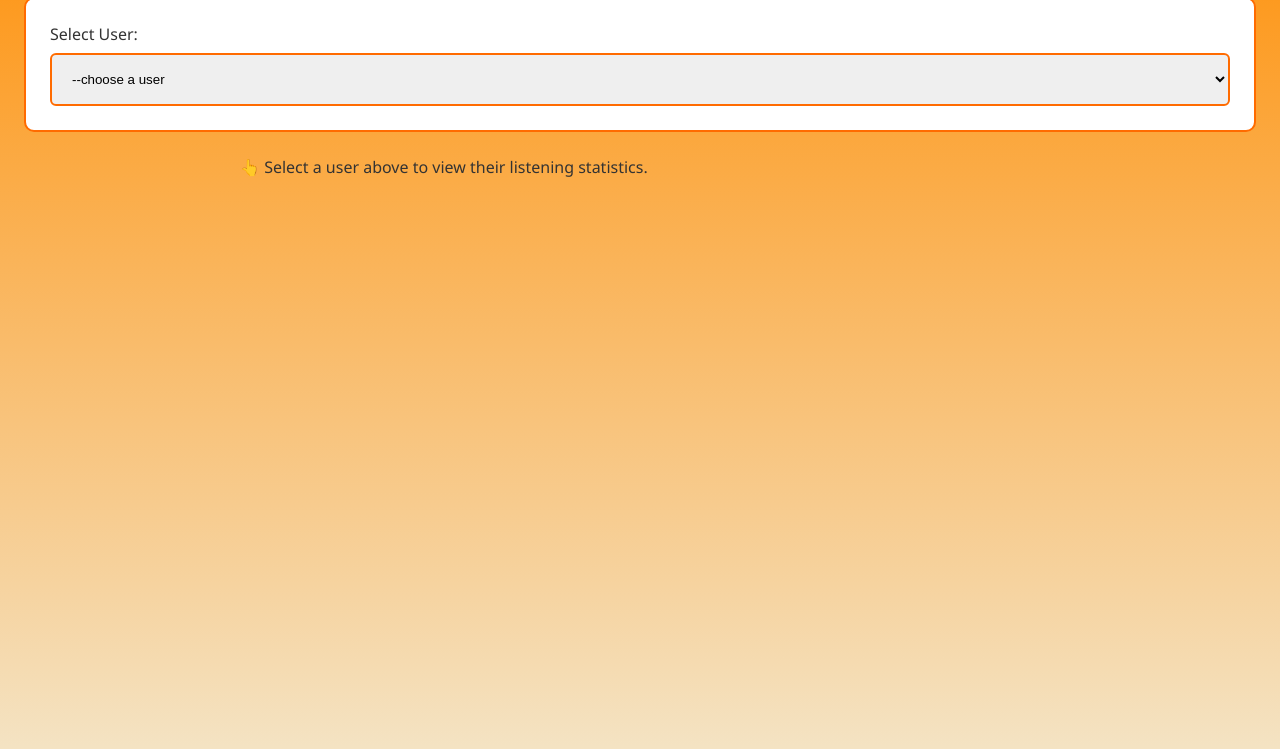
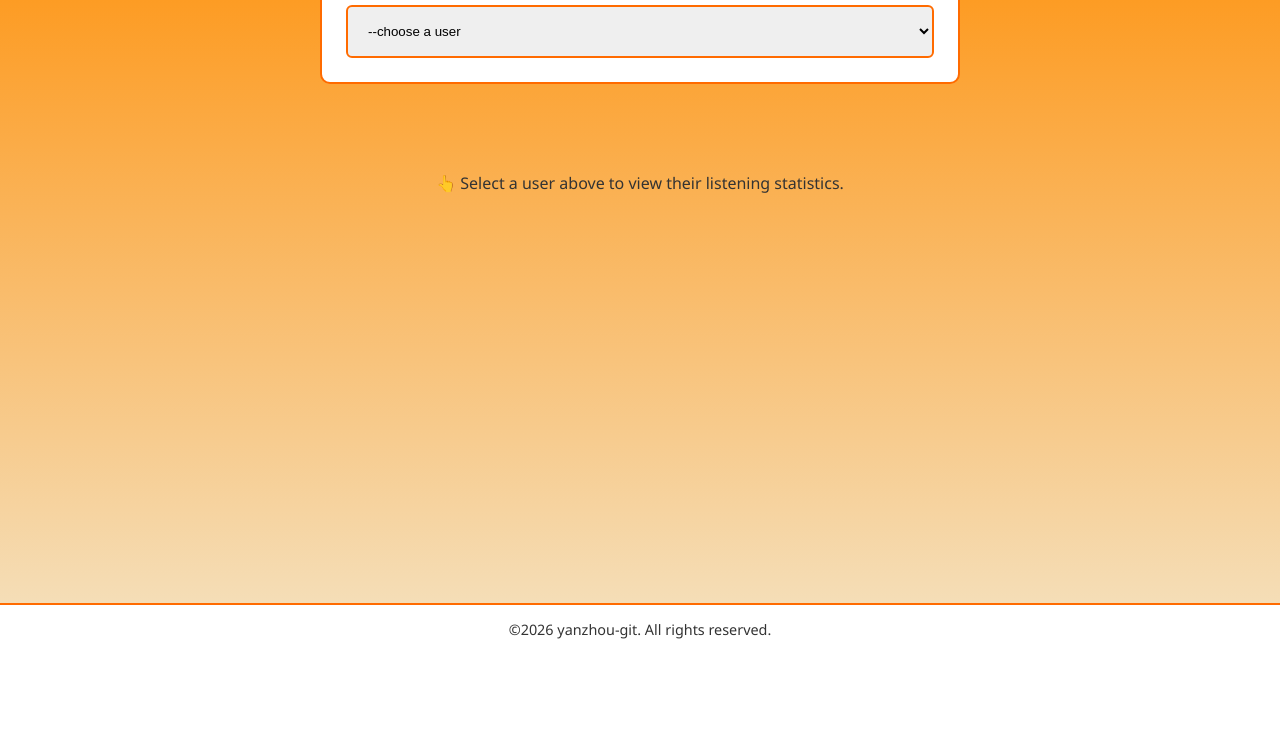
Before and after one commit to yanzhou-git/Music-Data, a website with bundled scripts: page index.html in a window 1280 px wide. Shown: the part 147-896 px from the top of the page. After the commit the page ends 800 px from the top, so only its background shows below. Built offline with nearby package versions, Linux system fonts and the light colour scheme.

Commit message:
footer, selector space

```diff
--- a/index.html
+++ b/index.html
@@ -22,5 +22,8 @@
   <main id="stats-container" aria-live="polite">
      <p>👆 Select a user above to view their listening statistics.</p>
   </main>
+  <footer>
+    <p>©2026 yanzhou-git. All rights reserved.</p>
+  </footer>
   </body>
 </html>
--- a/styles.css
+++ b/styles.css
@@ -41,7 +41,8 @@
    color: var(--color-text);
    background: linear-gradient(to bottom, var(--color-bg-gradient-start), var(--color-bg-gradient-end));
    min-height: 100vh;
-   padding: var(--space-xl) var(--space-md);
+   display: flex;
+   flex-direction:column;
 }
 
 h1 {
@@ -55,16 +56,20 @@
 main {
     max-width: 800px;
     margin: 0 auto;
+    padding: var(--space-xl) var(--space-md);
+    flex: 1;
 }
 
 /* user selector */
 .selector-container {
-     border-radius: var(--radius-md);
-     padding: var(--space-md);
-     margin-bottom: var(--space-md);
+        border-radius: var(--radius-md);
+     padding:    var(--space-md);
      box-sizing: border-box;
-     border: 2px solid var(--color-primary);
+     border:     2px solid var(--color-primary);
      background: var(--color-card-bg);
+     width:      50%;       /* fills available space */
+     max-width:  800px;      /* but never exceeds 800px */
+     margin:     0 auto var(--space-md) auto;  /* centered, bottom gap */
 }
 
 select {
@@ -79,7 +84,7 @@
 label {
     display: block;
     margin-bottom: var(--space-xs);
-    font-weight: var(--font-weight-bold)
+    font-weight: var(--font-weight-bold);
     color: var(--color-primary-dark);
 }
 
@@ -102,3 +107,14 @@
     margin: var(--space-xs) 0;
     color: var(--color-text-muted);
 }
+
+/* ================= Footer ================= */
+footer {
+  margin-top:    auto;
+  text-align:    center;
+  font-size:     var(--font-size-sm);
+  background:    #ffffff;
+  border-top:    2px solid var(--color-primary);
+  color:         var(--color-text-sub);
+  padding: 0;
+}
```
